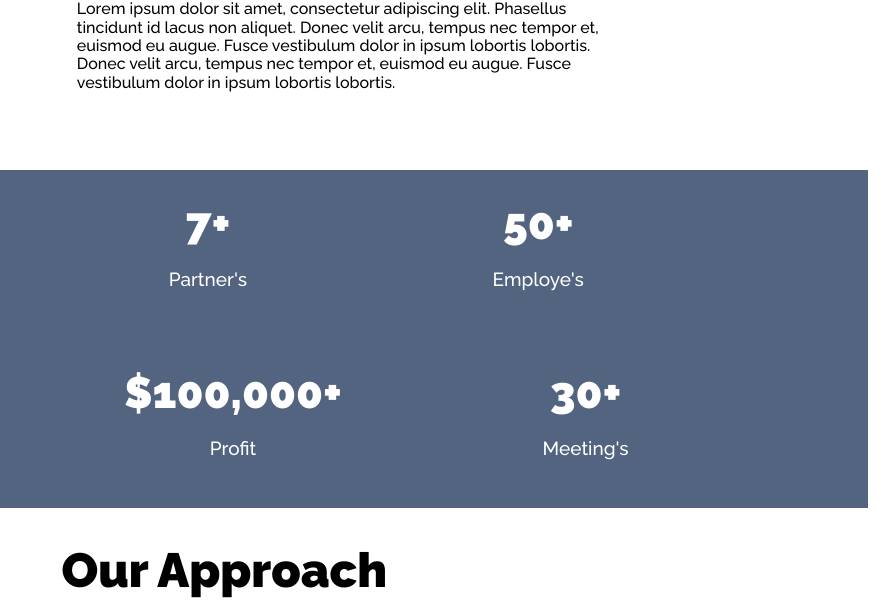
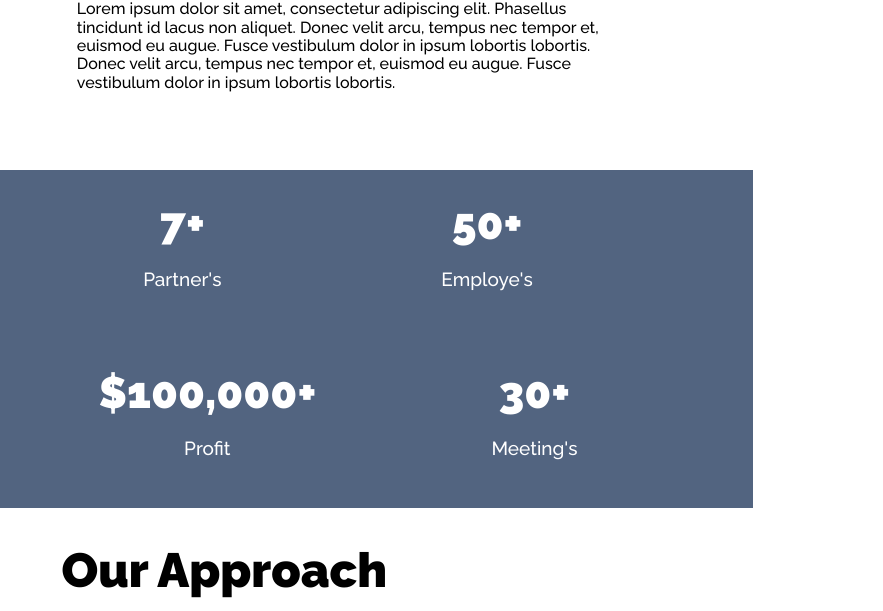
Before and after one commit to heorhi-bel/company_name, a plain HTML site: page index.html in a window 768 px wide. Shown: the part 754-1365 px from the top of the page, 883 px wide, since content can reach past the window. Drawn offline with nearby package versions, Linux system fonts and the light colour scheme.

Commit message:
#screens for all is fixed

```diff
--- a/main.scss
+++ b/main.scss
@@ -248,7 +248,8 @@
         }
 
         @media screen and (max-width:768px) and (min-width:500px){
-            padding: 0 5vw 0 10vw;
+            padding-left: 10vw;
+            width: 88vw;
             height: auto;
             justify-content: space-evenly;
 
@@ -459,7 +460,7 @@
 
         }
         @media screen and (max-width:768px) and (min-width:500px){
-            padding: 1vh 15vw 1vh 0;
+            padding: 1vh 0vw 1vh 0;
 
         }
         @media screen and (max-width:500px){
```
Also changed, not shown: main.css.
